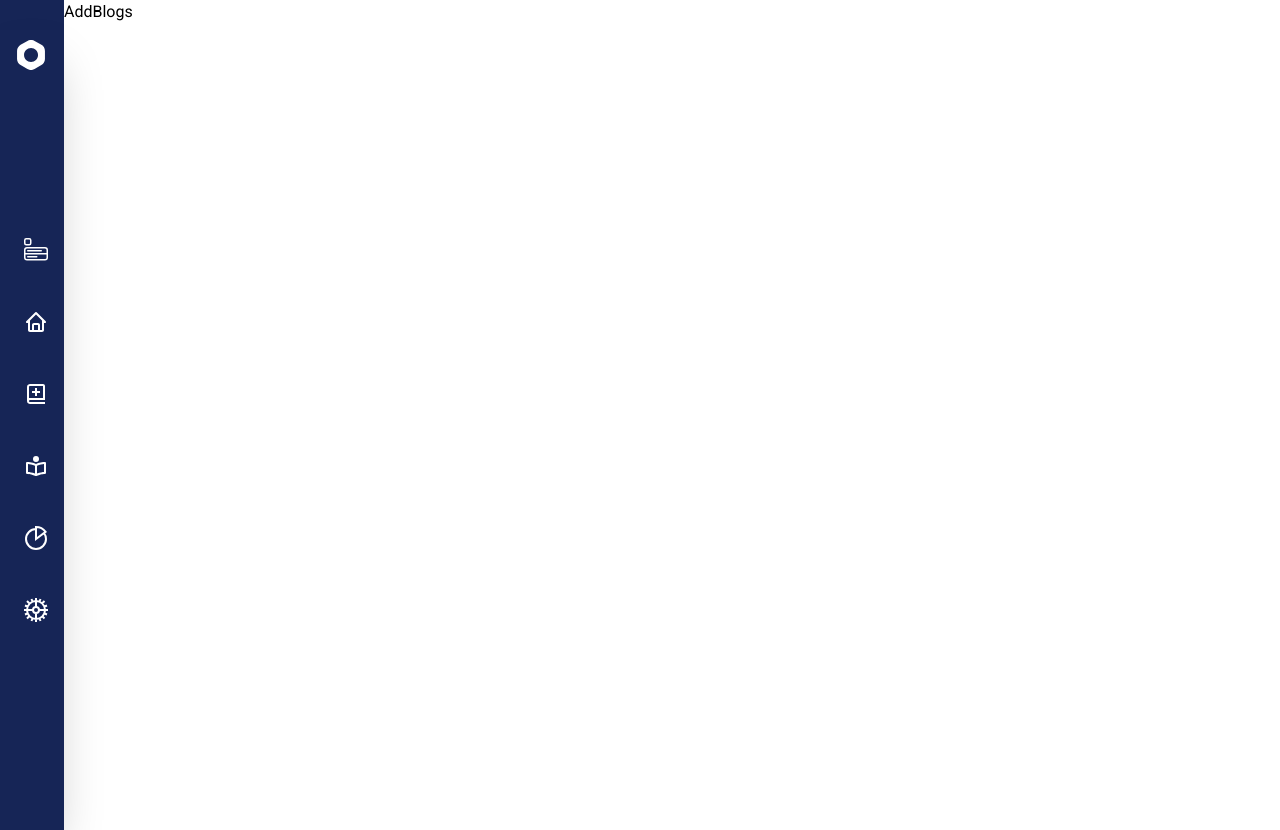
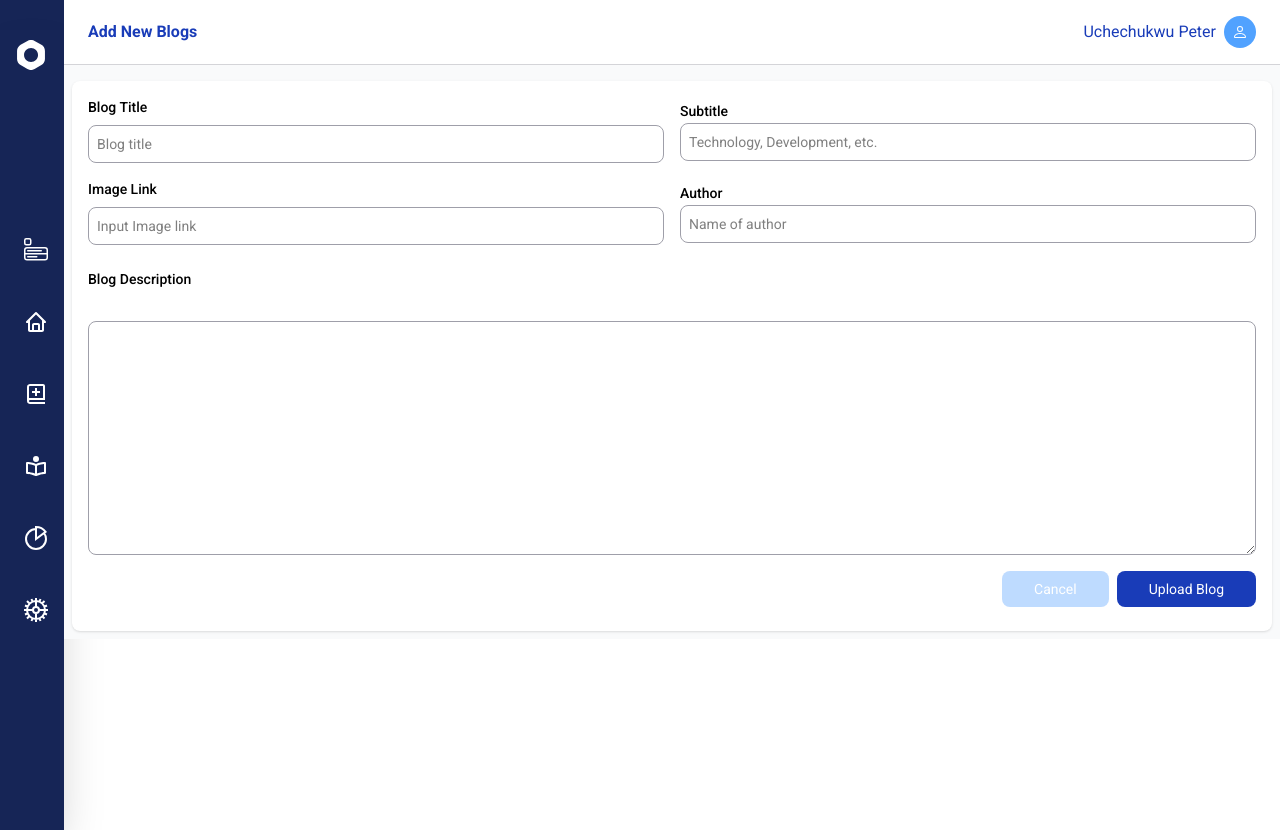
Before and after one commit to odinaka-dev/blog, a React (Vite) app in the folder Blogweb/: page /dashboard/add in a window 1280 px wide. Built offline with nearby package versions, Linux system fonts and the light colour scheme.

Commit message:
final posts functionality

```diff
--- a/Blogweb/src/user/Pages/AddBlogs.tsx
+++ b/Blogweb/src/user/Pages/AddBlogs.tsx
@@ -1,5 +1,168 @@
+import { useState } from "react";
+import { BsPerson } from "react-icons/bs";
+import axios from "axios";
+
 const AddBlogs = () => {
-  return <div>AddBlogs</div>;
+  return (
+    <div className="h-[100vh] w-full">
+      <AdminBody />
+    </div>
+  );
+};
+
+const AdminBody = () => {
+  // state for the post request
+  const [blogTitle, setBlogTitle] = useState("");
+  const [blogSubTitle, setBlogSubTitle] = useState("");
+  const [blogImage, setBlogImage] = useState("");
+  const [blogAuthor, setBlogAuthor] = useState("");
+  const [blogDescription, setBlogDescription] = useState("");
+
+  const PostContents = async (e: { preventDefault: () => void }) => {
+    e.preventDefault(); // Prevent page reload
+
+    const items = {
+      title: blogTitle,
+      subtitle: blogSubTitle,
+      image: blogImage,
+      author: blogAuthor,
+      description: blogDescription,
+    };
+
+    // POST request for the blogs.
+    try {
+      const request = await axios.post(
+        "https://task-server-0xvq.onrender.com/api/tasks",
+        items,
+        {
+          headers: {
+            "Content-Type": "application/json",
+          },
+        }
+      );
+
+      if (request.status === 200) {
+        console.log("Post successful:", request.data);
+      }
+    } catch (error) {
+      console.error("Could not upload your blog successfully");
+    }
+  };
+
+  return (
+    <section>
+      <div>
+        <SubHeader />
+      </div>
+      <div className="products_body bg-gray-50 p-2">
+        <section className="add_form mt-2 bg-white p-4 rounded-lg shadow-sm">
+          <form onSubmit={PostContents}>
+            <div className="product_info grid grid-cols-2 gap-4 items-center">
+              <div className="product_name flex flex-col items-start gap-2">
+                <label className="text-black font-medium text-sm">
+                  Blog Title
+                </label>
+                <input
+                  type="text"
+                  placeholder="Blog title"
+                  className="outline-none border border-zinc-400 w-full p-2 rounded-lg text-sm"
+                  required
+                  value={blogTitle}
+                  onChange={(e) => setBlogTitle(e.target.value)}
+                />
+              </div>
+              <div className="product_name">
+                <label className="text-black font-medium text-sm">
+                  Subtitle
+                </label>
+                <input
+                  type="text"
+                  placeholder="Technology, Development, etc."
+                  className="outline-none border border-zinc-400 w-full p-2 rounded-lg text-sm"
+                  required
+                  value={blogSubTitle}
+                  onChange={(e) => setBlogSubTitle(e.target.value)}
+                />
+              </div>
+            </div>
+
+            <div className="product_info grid grid-cols-2 gap-4 items-center my-4">
+              <div className="product_name flex flex-col items-start gap-2">
+                <label className="text-black font-medium text-sm">
+                  Image Link
+                </label>
+                <input
+                  type="text"
+                  placeholder="Input Image link"
+                  className="outline-none border border-zinc-400 w-full p-2 rounded-lg text-sm"
+                  required
+                  value={blogImage}
+                  onChange={(e) => setBlogImage(e.target.value)}
+                />
+              </div>
+              <div className="product_name">
+                <label className="text-black font-medium text-sm">Author</label>
+                <input
+                  type="text"
+                  placeholder="Name of author"
+                  className="outline-none border border-zinc-400 w-full p-2 rounded-lg text-sm"
+                  required
+                  value={blogAuthor}
+                  onChange={(e) => setBlogAuthor(e.target.value)}
+                />
+              </div>
+            </div>
+
+            {/* rich text functionality */}
+            <div className="desc flex flex-col gap-8 items-start">
+              <label className="text-black font-medium text-sm mt-2">
+                Blog Description
+              </label>
+              <textarea
+                cols={30}
+                rows={10}
+                className="outline-none border border-zinc-400 w-full rounded-lg py-4 px-2 text-sm"
+                required
+                value={blogDescription}
+                onChange={(e) => setBlogDescription(e.target.value)}
+              ></textarea>
+            </div>
+
+            <div className="my-2 text-right">
+              <button
+                type="button"
+                className="py-2 px-8 rounded-lg bg-blue-200 text-white text-sm mt-2 mr-2"
+              >
+                Cancel
+              </button>
+              <button
+                type="submit"
+                className="py-2 px-8 rounded-lg bg-blue-800 text-white text-sm mt-2"
+              >
+                Upload Blog
+              </button>
+            </div>
+          </form>
+        </section>
+      </div>
+    </section>
+  );
+};
+
+const SubHeader = () => {
+  return (
+    <div className="relative top-0">
+      <div className="border-b border-b-zinc-300 bg-white py-4 px-2 sm:px-6 flex justify-between items-center text-blue-800">
+        <div className="capitalize font-bold">Add New Blogs</div>
+        <div className="flex items-center gap-2">
+          <p>Uchechukwu Peter</p>
+          <div className="p-2 bg-blue-400 text-white rounded-full">
+            <BsPerson />
+          </div>
+        </div>
+      </div>
+    </div>
+  );
 };
 
 export default AddBlogs;
```
